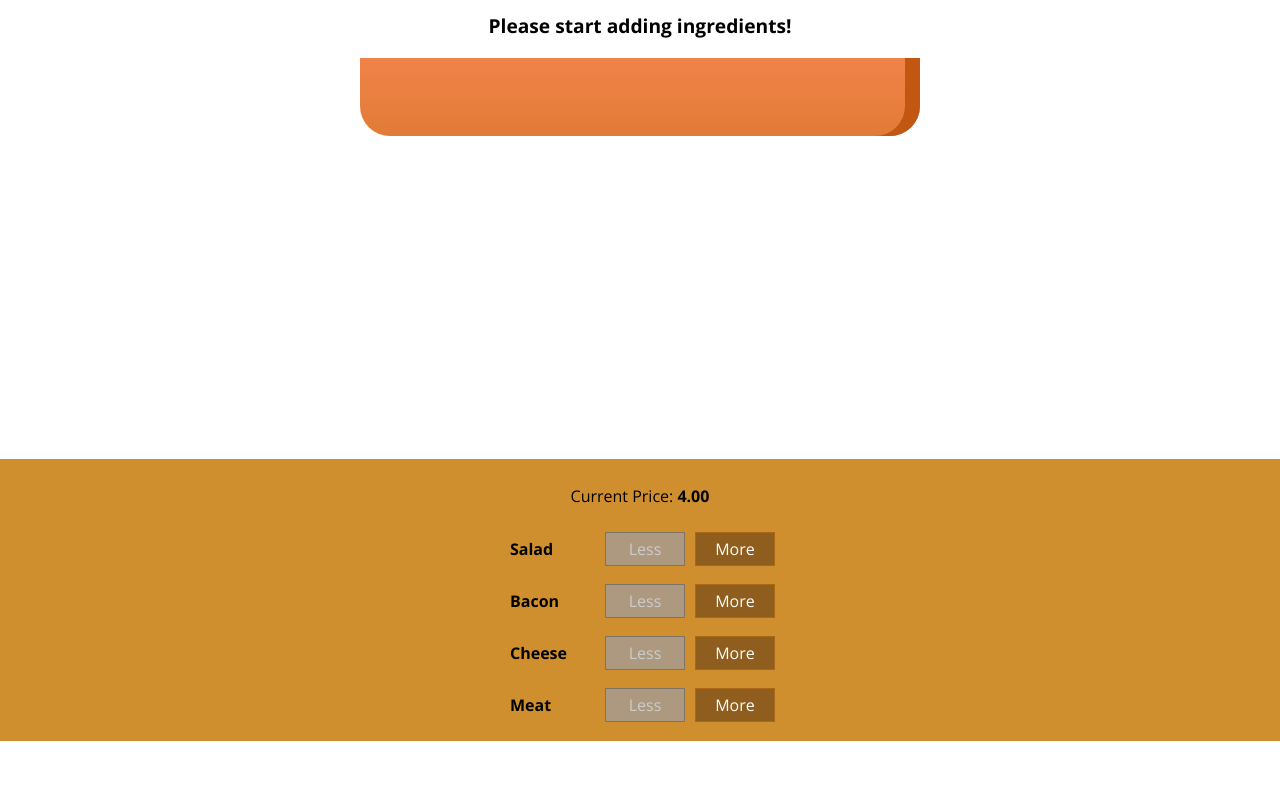
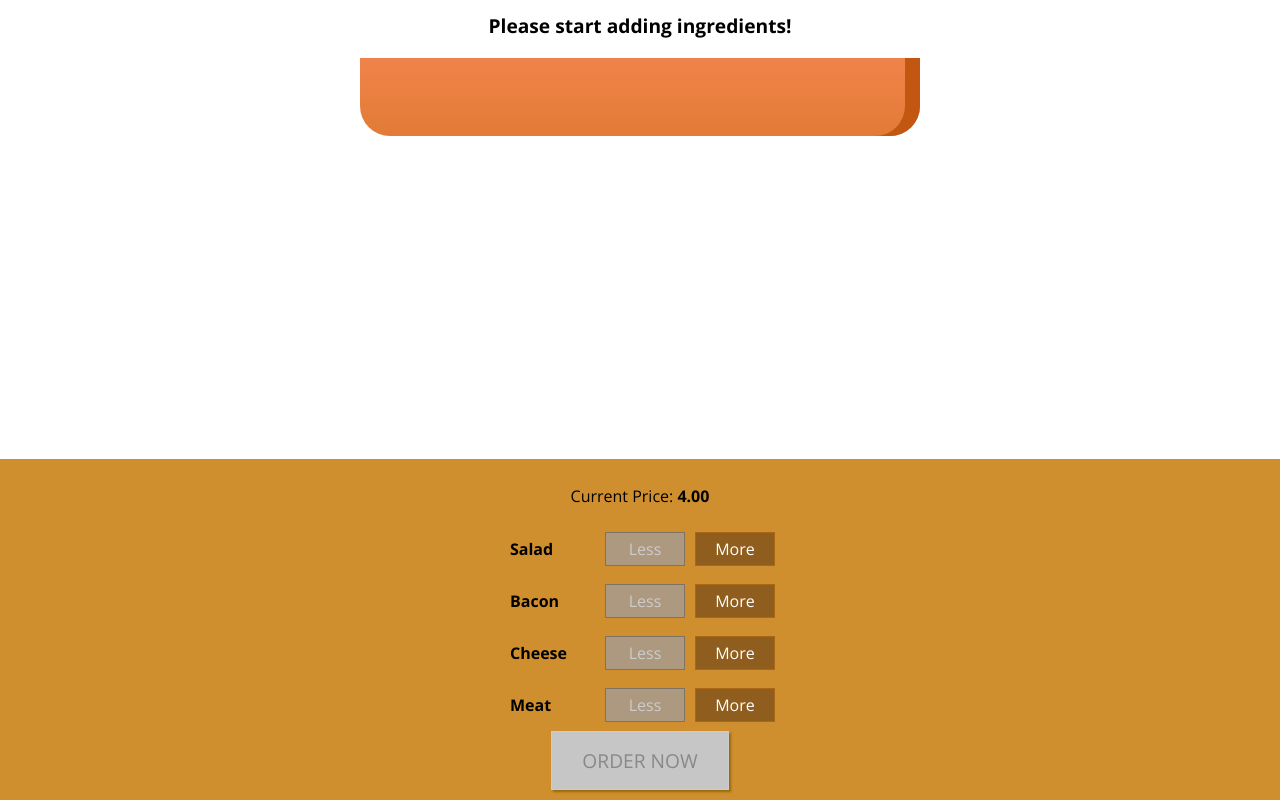
Before and after one commit to aruyamam/react-course-burger-builder, a React app: page / in a window 1280 px wide. Shown: the part 179-979 px from the top of the page. Before the commit the page ends 920 px from the top, so only its background shows below. Built offline with nearby package versions, Linux system fonts and the light colour scheme.

Commit message:
Section 8 Adding the Order Button

```diff
--- a/src/components/Burger/BuildControls/BuildControls.css
+++ b/src/components/Burger/BuildControls/BuildControls.css
@@ -8,3 +8,45 @@
   margin: auto;
   padding: 10px 0;
 }
+
+.OrderButton {
+  background-color: #dad735;
+  outline: none;
+  cursor: pointer;
+  border: 1px solid #966909;
+  color: #966909;
+  font-family: inherit;
+  font-size: 1.2em;
+  padding: 15px 30px;
+  box-shadow: 2px 2px 2px #966909;
+}
+
+.OrderButton:hover,
+.OrderButton:active {
+  background-color: #a0db41;
+}
+
+.OrderButton:disabled {
+  background: #c7c6c6;
+  cursor: not-allowed;
+  border: 1px solid #ccc;
+  color: #888;
+}
+
+.OrderButton:not(:disabled) {
+  animation: enable .3s linear;
+}
+
+@keyframes enable {
+  0% {
+    transform: scale(1);
+  }
+
+  60% {
+    transform: scale(1.1);
+  }
+
+  100% {
+    transform: scale(1);
+  }
+}
--- a/src/components/Burger/BuildControls/BuildControls.js
+++ b/src/components/Burger/BuildControls/BuildControls.js
@@ -22,6 +22,10 @@ const buildControls = (props) => (
         disabled={props.disabled[ctrl.type]}
       />
     ))}
+    <button
+      className={classes.OrderButton}
+      disabled={!props.purchasable}
+    >ORDER NOW</button>
   </div>
 );
 
--- a/src/containers/BurgerBuilder/BurgerBuilder.js
+++ b/src/containers/BurgerBuilder/BurgerBuilder.js
@@ -25,7 +25,20 @@ class BurgerBuilder extends Component {
       meat  : 0,
     },
     totalPrice: 4,
+    purchasable: false,
   };
+
+  updatePurchaseState (ingredients) {
+    const sum = Object.keys(ingredients)
+      .map(igKey => {
+        return ingredients[igKey];
+      })
+      .reduce((sum, el) => {
+        return sum + el;
+      }, 0);
+
+    this.setState({ purchasable: sum > 0 });
+  }
 
   addIngredientHandler = (type) => {
     const oldCount           = this.state.ingredients[type],
@@ -44,6 +57,7 @@ class BurgerBuilder extends Component {
       totalPrice: newPrice,
       ingredients: updatedIngredients
     });
+    this.updatePurchaseState(updatedIngredients);
   };
 
   removeIngredientHandler = (type) => {
@@ -67,6 +81,7 @@ class BurgerBuilder extends Component {
       totalPrice: newPrice,
       ingredients: updatedIngredients
     });
+    this.updatePurchaseState(updatedIngredients);
   };
 
   render() {
@@ -85,6 +100,7 @@ class BurgerBuilder extends Component {
           ingredientAdded={this.addIngredientHandler}
           ingredientRemoved={this.removeIngredientHandler}
           disabled={disabledInfo}
+          purchasable={this.state.purchasable}
           price={this.state.totalPrice}
         />
       </Aux>
```
